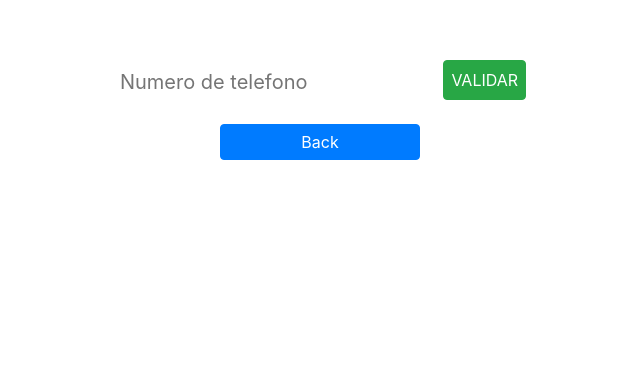
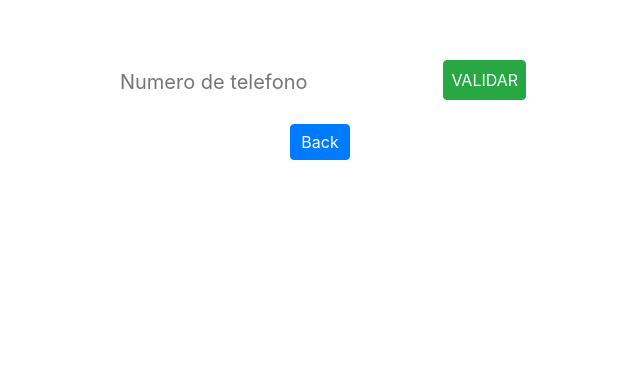
Before and after one commit to Camilo95VP/Fcc-js-proyects, a plain HTML site: page paginas/Telephonenumbervalidator.html in a window 1280 px wide. Shown: the part 241-633 px from the top of the page, without its empty margins (320-960 px from the left). Drawn offline with nearby package versions, Linux system fonts and the light colour scheme.

Commit message:
cash registerr

```diff
--- a/css/caeserscipher.css
+++ b/css/caeserscipher.css
@@ -24,9 +24,10 @@ body{
 }
 
 .btn-primary{
-    width: 200px;
+    width: 60px;
     padding: 3px;
 }
+
 
 
 .contact-section {
--- a/css/palindromechecker.css
+++ b/css/palindromechecker.css
@@ -93,6 +93,7 @@ input, button {
 #volver{
     text-align: center;
 
+
 }
 
 .contact-section {
--- a/css/romannumeralconverter.css
+++ b/css/romannumeralconverter.css
@@ -13,9 +13,7 @@ body{
     padding: 100px;
 }
 
-.btn-primary{
-    width: 330px;
-}
+
 
 #digite{
     color: white;
--- a/css/telephonenumbervalidator.css
+++ b/css/telephonenumbervalidator.css
@@ -11,7 +11,7 @@ body{
 #volver{
 
     padding: 5px;
-    width: 200px;
+    width: 60px;
     margin: 20px;
 
 
```
